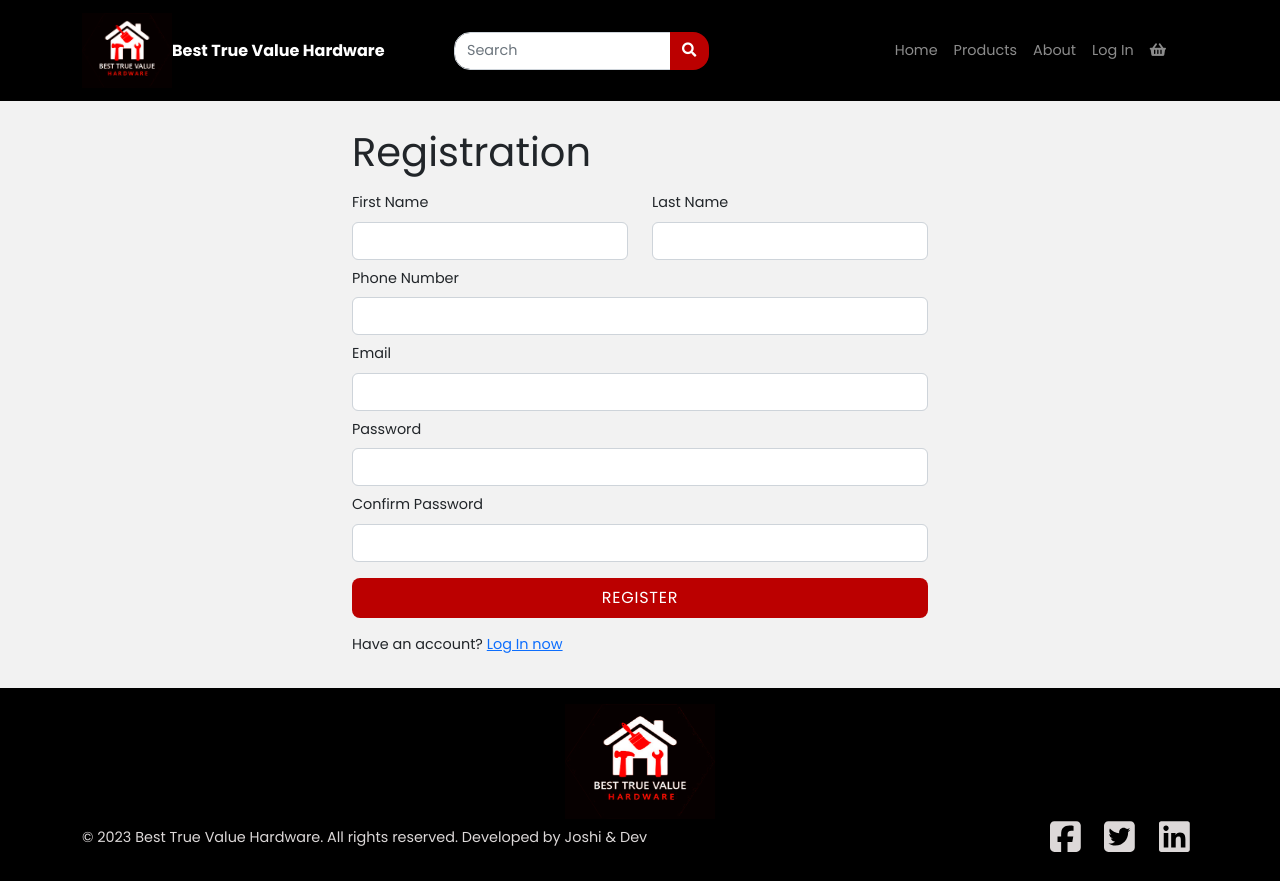
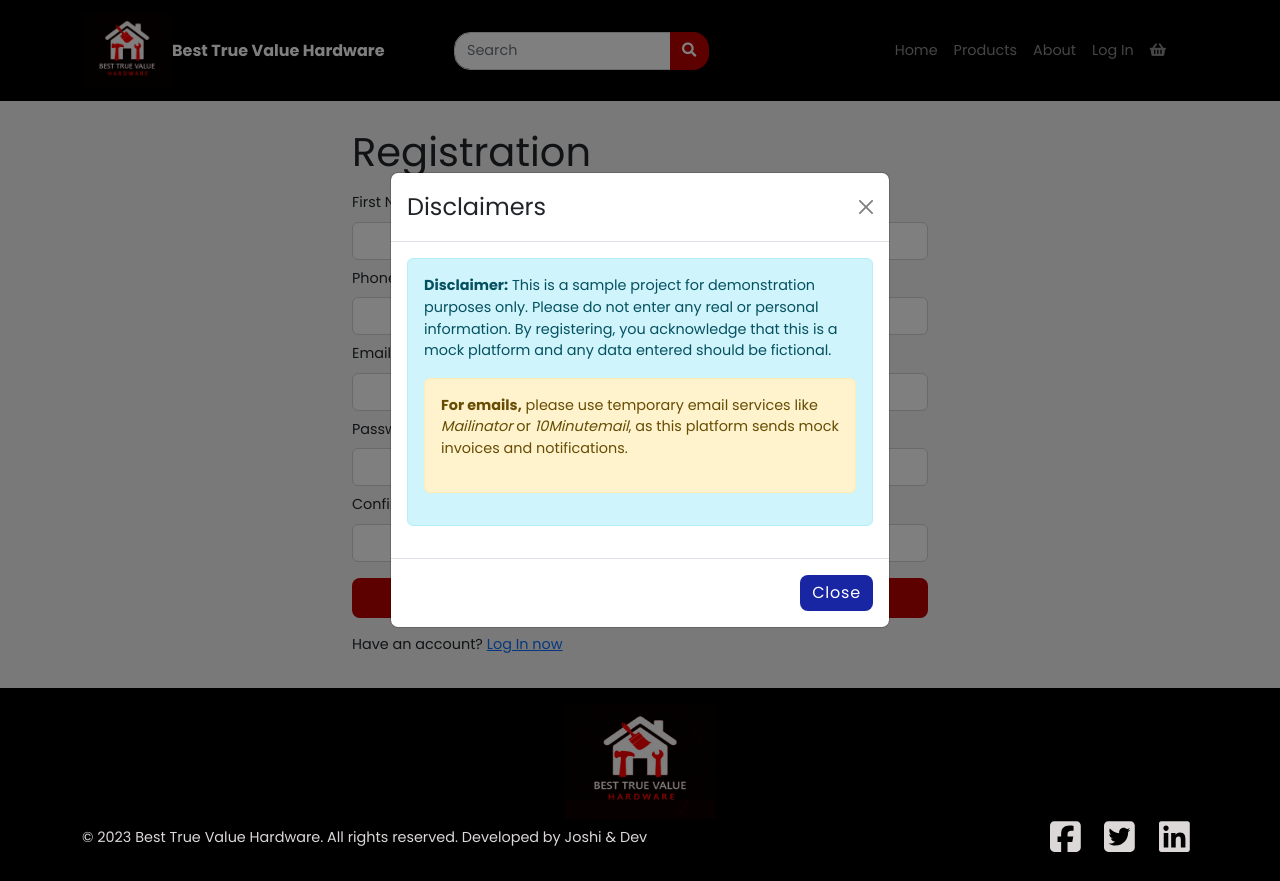
Before and after one commit to sujal631/best-true-value-hardware, a React (Create React App) app in the folder frontend/: page /registration in a window 1280 px wide. Built offline with nearby package versions, Linux system fonts and the light colour scheme.

Commit message:
added disclaimer messages for users

```diff
--- a/frontend/src/Pages/LogInPage.js
+++ b/frontend/src/Pages/LogInPage.js
@@ -8,6 +8,8 @@ import { Store } from '../Store';
 import { toast } from 'react-toastify';
 import { getErrorMessage } from '../utils';
 import { EyeFill, EyeSlashFill } from 'react-bootstrap-icons';
+import Message from '../Components/MessageComponent';
+import { Modal, Button } from 'react-bootstrap';
 
 // React component for login page
 export default function LogInPage() {
@@ -19,6 +21,7 @@ export default function LogInPage() {
   const [email, setEmail] = useState('');
   const [password, setPassword] = useState('');
   const [showPassword, setShowPassword] = useState(false);
+  const [showDisclaimer, setShowDisclaimer] = useState(true);
 
   const {
     state: { userInfo }, // Getting user info from global context API
@@ -51,6 +54,10 @@ export default function LogInPage() {
       });
   };
 
+  const handleDisclaimerToggle = () => {
+    setShowDisclaimer(!showDisclaimer);
+  };
+
   // Checking if user is already logged in
   useEffect(() => {
     if (userInfo) {
@@ -67,7 +74,54 @@ export default function LogInPage() {
         <Helmet>
           <title>Log In</title>
         </Helmet>
+
         <h1 className="my-3">Log In</h1>
+
+        {/* Disclaimer Modal */}
+        <Modal show={showDisclaimer} onHide={handleDisclaimerToggle} centered>
+          <Modal.Header closeButton>
+            <Modal.Title>Disclaimers</Modal.Title>
+          </Modal.Header>
+          <Modal.Body>
+            {/* Disclaimer Message */}
+            <Message>
+              <p>
+                <strong>Disclaimer:</strong> This is a sample project for
+                demonstration purposes only. Please do not enter any real or
+                personal information. By registering, you acknowledge that this
+                is a mock platform and any data entered should be fictional.
+              </p>
+              {/* Note about using temporary emails */}
+              <Message variant="warning">
+                <p>
+                  <strong>For emails,</strong> please use temporary email
+                  services like <i>Mailinator</i> or <i>10Minutemail</i>, as
+                  this platform sends mock invoices and notifications.
+                </p>
+              </Message>
+
+              {/* Admin Credentials */}
+              <Message variant="warning">
+                <p>
+                  {' '}
+                  {/* You can adjust the color to make it stand out */}
+                  <strong>Admin Access:</strong> To view the admin side, use the
+                  following credentials:
+                  <br />
+                  &nbsp;&nbsp;&nbsp;&nbsp;Email: <i>btvh@owner.com</i>
+                  <br />
+                  &nbsp;&nbsp;&nbsp;&nbsp;Password: <i>Btvh1234</i>
+                </p>
+              </Message>
+            </Message>
+          </Modal.Body>
+          <Modal.Footer>
+            <Button variant="secondary" onClick={handleDisclaimerToggle}>
+              Close
+            </Button>
+          </Modal.Footer>
+        </Modal>
+
         {/* Form component that allows user to log in */}
         <form onSubmit={handleSubmit}>
           {/* Email input */}
--- a/frontend/src/Pages/OrderPage.js
+++ b/frontend/src/Pages/OrderPage.js
@@ -19,6 +19,9 @@ import { Button } from 'react-bootstrap';
 import { loadStripe } from '@stripe/stripe-js/pure';
 import StripeCheckout from '../Components/StripeCheckout';
 import ReactModal from 'react-modal';
+import { FontAwesomeIcon } from '@fortawesome/react-fontawesome';
+import { faPaypal } from '@fortawesome/free-brands-svg-icons';
+import { faCreditCard } from '@fortawesome/free-solid-svg-icons';
 
 // Define the default state of the reducer
 const initialState = {
@@ -124,13 +127,25 @@ export default function OrderScreen() {
           `${index + 1}. ${item.name} x ${item.quantity} @ $${item.price}`
       )
       .join('\n');
-    const detailedMessage = `\nFrom: BEST TRUE VALUE HARDWARE \n\nThank you ${
-      order.shippingInfo.firstName
-    } ${order.shippingInfo.lastName} for shopping. Your order id #${
+    const detailedMessage = `
+      From: BEST TRUE VALUE HARDWARE
+
+      Dear ${order.shippingInfo.firstName} ${order.shippingInfo.lastName},
+
+      Thank you for shopping with us. We're pleased to confirm that your payment for order ID #${
         order._id
-    } has been successfully paid.\n\nItems:\n${itemsInfo}\n\nTotal Price: $${order.totalPrice.toFixed(
-      2
-    )}\n\nOnce again thank you for shopping with us!\n`;
+      } has been successfully processed.
+
+      Order Details:
+      ${itemsInfo}
+
+      Total Amount: $${order.totalPrice.toFixed(2)}
+
+      Your trust in our services is greatly appreciated. We hope to see you again soon.
+
+      Best wishes,
+      BEST TRUE VALUE HARDWARE Team
+      `;
 
     try {
       // Send the SMS message using the Twilio API
@@ -159,19 +174,31 @@ export default function OrderScreen() {
           `${index + 1}. ${item.name} x ${item.quantity} @ $${item.price}`
       )
       .join('\n');
-    const detailedMessage = `\nFrom: BEST TRUE VALUE HARDWARE \n\nThank you ${
-      order.shippingInfo.firstName
-    } ${order.shippingInfo.lastName} for shopping. Your order id #${
+    const detailedMessage = `
+      From: BEST TRUE VALUE HARDWARE
+
+      Dear ${order.shippingInfo.firstName} ${order.shippingInfo.lastName},
+
+      Thank you for shopping with us. We're pleased to confirm that your payment for order ID #${
         order._id
-    } has been successfully paid.\n\nItems:\n${itemsInfo}\n\nTotal Price: $${order.totalPrice.toFixed(
-      2
-    )}\n\nOnce again thank you for shopping with us!\n`;
+      } has been successfully processed.
+
+      Order Details:
+      ${itemsInfo}
+
+      Total Amount: $${order.totalPrice.toFixed(2)}
+
+      Your trust in our services is greatly appreciated. We hope to see you again soon.
+
+      Best wishes,
+      BEST TRUE VALUE HARDWARE Team
+      `;
 
     try {
       // Send the Email message using the SendGrid API
       const response = await axios.post('/api/sendgrid/sendEmail', {
         to: order.shippingInfo.email,
-        subject: 'Invoice',
+        subject: 'Your Payment Confirmation and Invoice',
         text: detailedMessage,
       });
 
@@ -291,11 +318,23 @@ export default function OrderScreen() {
           `${index + 1}. ${item.name} x ${item.quantity} @ $${item.price}`
       )
       .join('\n');
-    const detailedMessage = `\nFrom: BEST TRUE VALUE HARDWARE \n\nYour order #${
-      order._id
-    } is ready for pickup!\n\nItems:\n${itemsInfo}\n\nTotal Price: $${order.totalPrice.toFixed(
-      2
-    )}\n\nThank you for shopping with us!\n`;
+    const detailedMessage = `
+      From: BEST TRUE VALUE HARDWARE
+
+      Dear ${order.shippingInfo.firstName} ${order.shippingInfo.lastName},
+
+      Good news! Your order (Order ID: #${order._id}) is now ready for pickup.
+
+      Order Details:
+      ${itemsInfo}
+
+      Total Amount: $${order.totalPrice.toFixed(2)}
+
+      We appreciate your business and look forward to serving you again soon.
+
+      Warm regards,
+      BEST TRUE VALUE HARDWARE Team
+      `;
 
     //send SMS
     try {
@@ -336,7 +375,7 @@ export default function OrderScreen() {
         throw new Error(emailResponse.data.error);
       }
     } catch (error) {
-      toast.error(`Error sending SMS: ${error.message}`);
+      toast.error(`Error sending Email: ${error.message}`);
     }
   };
 
@@ -590,6 +629,7 @@ export default function OrderScreen() {
             </Card.Body>
           </Card>
         </Col>
+
         {/* Display order summary, payment options, and pickup ready button */}
         <Col xs={12} lg={4}>
           {/* Display the order summary card */}
@@ -605,11 +645,25 @@ export default function OrderScreen() {
                 <div>
                   {/* Display PayPal payment option if the selected payment method is PayPal */}
                   {order.paymentMethod === 'PayPal' && (
+                    <>
+                      <div className="alert alert-info mb-4">
+                        <h5>
+                          <FontAwesomeIcon icon={faPaypal} className="me-2" />
+                          PayPal Sandbox Credentials:
+                        </h5>
+                        <p style={{ paddingLeft: '10px', paddingTop: '10px' }}>
+                          <strong>Email:</strong>{' '}
+                          sb-zbry814203473@personal.example.com
+                          <br />
+                          <strong>Password:</strong> test@123
+                        </p>
+                      </div>
                       <PayPalButtons
                         createOrder={createPayPalOrder}
                         onApprove={handleApprove}
                         onError={handleError}
                       ></PayPalButtons>
+                    </>
                   )}
 
                   {/* Display a loading spinner if the selected payment method is Debit/Credit and Stripe has not loaded yet */}
@@ -621,11 +675,31 @@ export default function OrderScreen() {
                   {!order.isPaid &&
                     order.paymentMethod === 'Debit/Credit' &&
                     stripe && (
+                      <>
+                        <div className="alert alert-info mb-4">
+                          <h5>
+                            <FontAwesomeIcon
+                              icon={faCreditCard}
+                              className="me-2"
+                            />
+                            Test Debit/Credit Card:
+                          </h5>
+                          <p
+                            style={{ paddingLeft: '10px', paddingTop: '10px' }}
+                          >
+                            <strong>Card Number:</strong> 4242 4242 4242 4242
+                            <br />
+                            <strong>Expiry Date:</strong> Any future date
+                            <br />
+                            <strong>CVV:</strong> Any 3 digits
+                          </p>
+                        </div>
                         <StripeCheckout
                           stripe={stripe}
                           orderId={order._id}
                           handleSuccessPayment={handleSuccessPayment}
                         />
+                      </>
                     )}
                 </div>
               )}
--- a/frontend/src/Pages/PaymentPage.js
+++ b/frontend/src/Pages/PaymentPage.js
@@ -8,6 +8,7 @@ import { Store } from '../Store';
 import { faCreditCard } from '@fortawesome/free-solid-svg-icons';
 import { faPaypal } from '@fortawesome/free-brands-svg-icons';
 import { FontAwesomeIcon } from '@fortawesome/react-fontawesome';
+import Message from '../Components/MessageComponent';
 
 // Defining the PaymentPage component
 export default function PaymentPage() {
@@ -54,6 +55,17 @@ export default function PaymentPage() {
       <div className="container small-container">
         {/* Displaying the page header */}
         <h1 className="my-3">Your Payment</h1>
+
+        {/* Disclaimer Message */}
+        <Message variant="warning">
+          <p style={{ fontSize: '0.8rem' }}>
+            <strong>Disclaimer:</strong> The payment methods provided here are
+            for demonstration purposes only using Paypal's Sandbox and Stripe's
+            test mode. No real transactions will be processed. Please do not
+            enter any real or personal payment information.
+          </p>
+        </Message>
+
         {/* Rendering a Form component to select a payment method */}
         <Form onSubmit={handleSubmit}>
           {/* Rendering radio buttons to select the payment method */}
--- a/frontend/src/Pages/RegistrationPage.js
+++ b/frontend/src/Pages/RegistrationPage.js
@@ -7,6 +7,7 @@ import { Store } from '../Store';
 import { toast } from 'react-toastify';
 import Message from '../Components/MessageComponent';
 import { EyeFill, EyeSlashFill } from 'react-bootstrap-icons';
+import { Modal } from 'react-bootstrap';
 
 export default function Registration() {
   const navigate = useNavigate();
@@ -37,6 +38,7 @@ export default function Registration() {
   const [showConfirmPassword, setShowConfirmPassword] = useState(false);
   const [showPasswordRequirements, setShowPasswordRequirements] =
     useState(false);
+  const [showDisclaimer, setShowDisclaimer] = useState(true);
 
   // Function to handle changes to form inputs
   const handleChange = (e) => {
@@ -127,6 +129,10 @@ export default function Registration() {
     }
   };
 
+  const handleDisclaimerToggle = () => {
+    setShowDisclaimer(!showDisclaimer);
+  };
+
   // Effect hook to check if user is already logged in and redirect if necessary
   useEffect(() => {
     if (userInfo) {
@@ -142,6 +148,37 @@ export default function Registration() {
       </Helmet>
       {/* Header of the page */}
       <h1 className="my-3">Registration</h1>
+
+      {/* Disclaimer Modal */}
+      <Modal show={showDisclaimer} onHide={handleDisclaimerToggle} centered>
+        <Modal.Header closeButton>
+          <Modal.Title>Disclaimers</Modal.Title>
+        </Modal.Header>
+        <Modal.Body>
+          {/* Disclaimer Message */}
+          <Message>
+            <p>
+              <strong>Disclaimer:</strong> This is a sample project for
+              demonstration purposes only. Please do not enter any real or
+              personal information. By registering, you acknowledge that this is
+              a mock platform and any data entered should be fictional.
+            </p>
+            {/* Note about using temporary emails */}
+            <Message variant="warning">
+              <p>
+                <strong>For emails,</strong> please use temporary email services
+                like <i>Mailinator</i> or <i>10Minutemail</i>, as this platform
+                sends mock invoices and notifications.
+              </p>
+            </Message>
+          </Message>
+        </Modal.Body>
+        <Modal.Footer>
+          <Button variant="secondary" onClick={handleDisclaimerToggle}>
+            Close
+          </Button>
+        </Modal.Footer>
+      </Modal>
 
       {/* Form with the function handleSubmit being called on submit */}
       <Form onSubmit={handleSubmit}>
```
Lines whose indentation alone changed are shown as unchanged.
